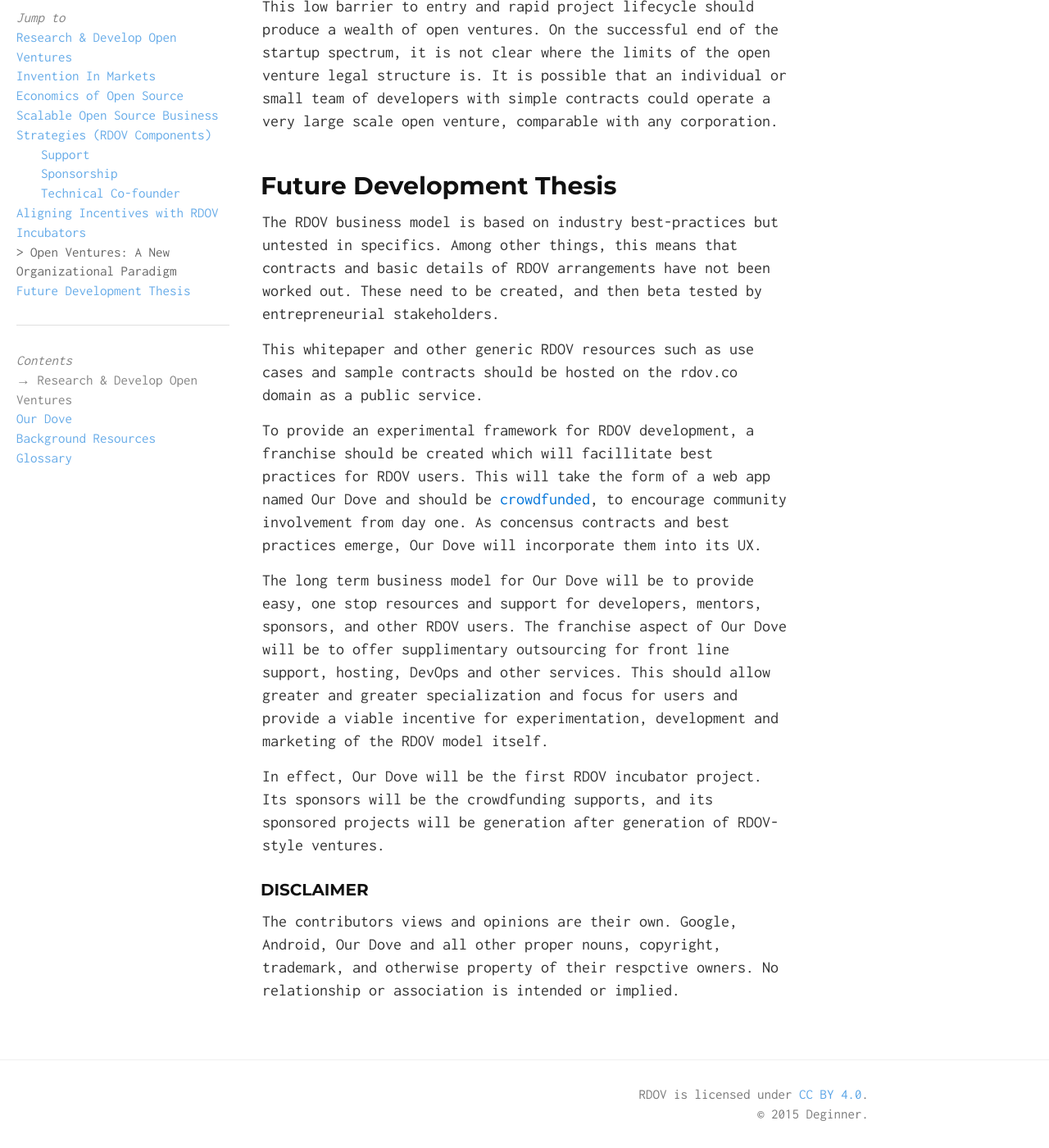
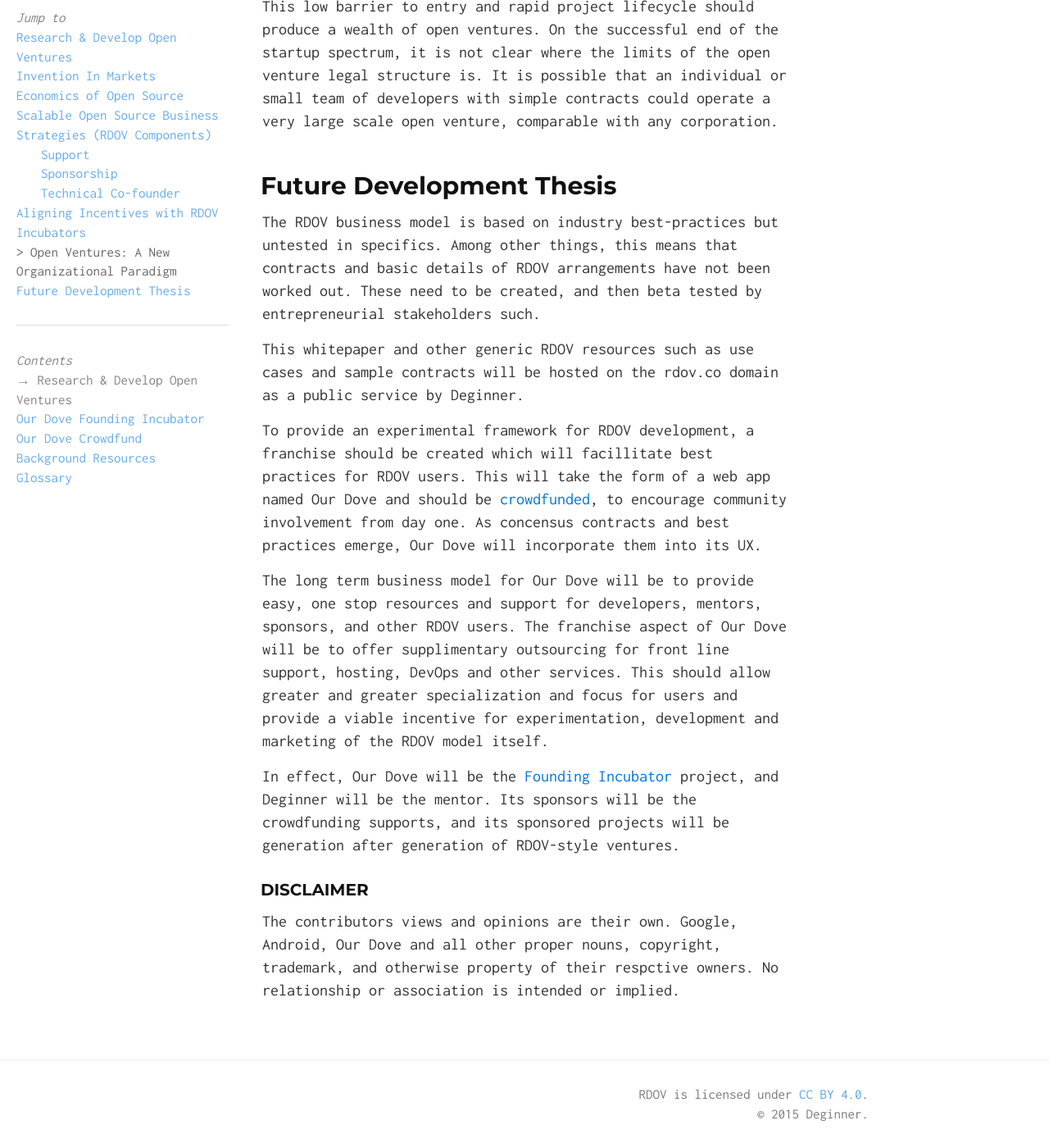
Before and after one commit to rdov/rdov.github.io, a Jekyll site: the page built from rdov_whitepaper.md, in a window 1280 px wide and 1400 px high, scrolled down 10540 px. Shown: the whole window at 82% size. Built offline with Jekyll 4.4.1, drawn with Linux system fonts in a browser that asks for light colours; nearby versions of some CDN libraries.

Commit message:
founding incubator

```diff
--- a/rdov_whitepaper.md
+++ b/rdov_whitepaper.md
@@ -110,15 +110,15 @@ These small, informal R & D teams may arrange themselves on the fly, do real, op
 
 ## Future Development Thesis
 
-The RDOV business model is based on industry best-practices but untested in specifics. Among other things, this means that contracts and basic details of RDOV arrangements have not been worked out. These need to be created, and then beta tested by entrepreneurial stakeholders.
+The RDOV business model is based on industry best-practices but untested in specifics. Among other things, this means that contracts and basic details of RDOV arrangements have not been worked out. These need to be created, and then beta tested by entrepreneurial stakeholders such.
 
-This whitepaper and other generic RDOV resources such as use cases and sample contracts should be hosted on the rdov.co domain as a public service.
+This whitepaper and other generic RDOV resources such as use cases and sample contracts will be hosted on the rdov.co domain as a public service by Deginner.
 
-To provide an experimental framework for RDOV development, a franchise should be created which will facillitate best practices for RDOV users. This will take the form of a web app named Our Dove and should be [crowdfunded]({{ "/OurDove/" | prepend: site.baseurl }}), to encourage community involvement from day one. As concensus contracts and best practices emerge, Our Dove will incorporate them into its UX.
+To provide an experimental framework for RDOV development, a franchise should be created which will facillitate best practices for RDOV users. This will take the form of a web app named Our Dove and should be [crowdfunded]({{ "/OurDoveCrowdfund/" | prepend: site.baseurl }}), to encourage community involvement from day one. As concensus contracts and best practices emerge, Our Dove will incorporate them into its UX.
 
 The long term business model for Our Dove will be to provide easy, one stop resources and support for developers, mentors, sponsors, and other RDOV users. The franchise aspect of Our Dove will be to offer supplimentary outsourcing for front line support, hosting, DevOps and other services. This should allow greater and greater specialization and focus for users and provide a viable incentive for experimentation, development and marketing of the RDOV model itself.
 
-In effect, Our Dove will be the first RDOV incubator project. Its sponsors will be the crowdfunding supports, and its sponsored projects will be generation after generation of RDOV-style ventures.
+In effect, Our Dove will be the [Founding Incubator]({{ "/FoundingIncubator/" | prepend: site.baseurl }}) project, and Deginner will be the mentor. Its sponsors will be the crowdfunding supports, and its sponsored projects will be generation after generation of RDOV-style ventures.
 
 ##### Disclaimer
 
```
Also changed, not shown: Our_Dove_crowdfund.md (+3 -3 lines), founding_incubator.md (added, +30 -0 lines), img/OurDoveDeck/img0.png (added), img/OurDoveDeck/img1.png (added), img/OurDoveDeck/img2.png (added), img/OurDoveDeck/img3.png (added), img/OurDoveDeck/img4.png (added), img/OurDoveDeck/img5.png (added), img/OurDoveDeck/img6.png (added), img/OurDoveDeck/img7.png (added), img/OurDoveDeck/img8.png (added), img/OurDoveDeck/img9.png (added), 1 other file.
